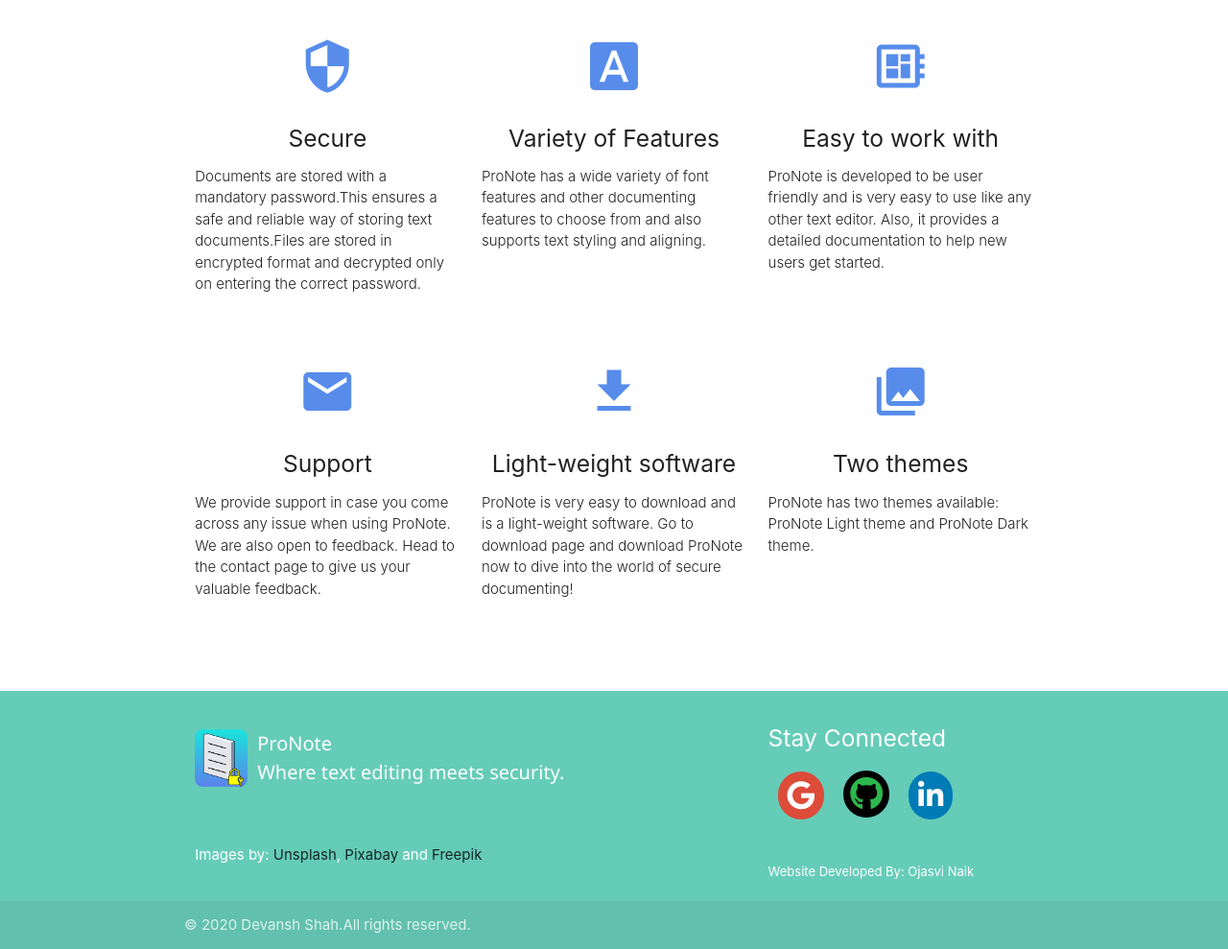
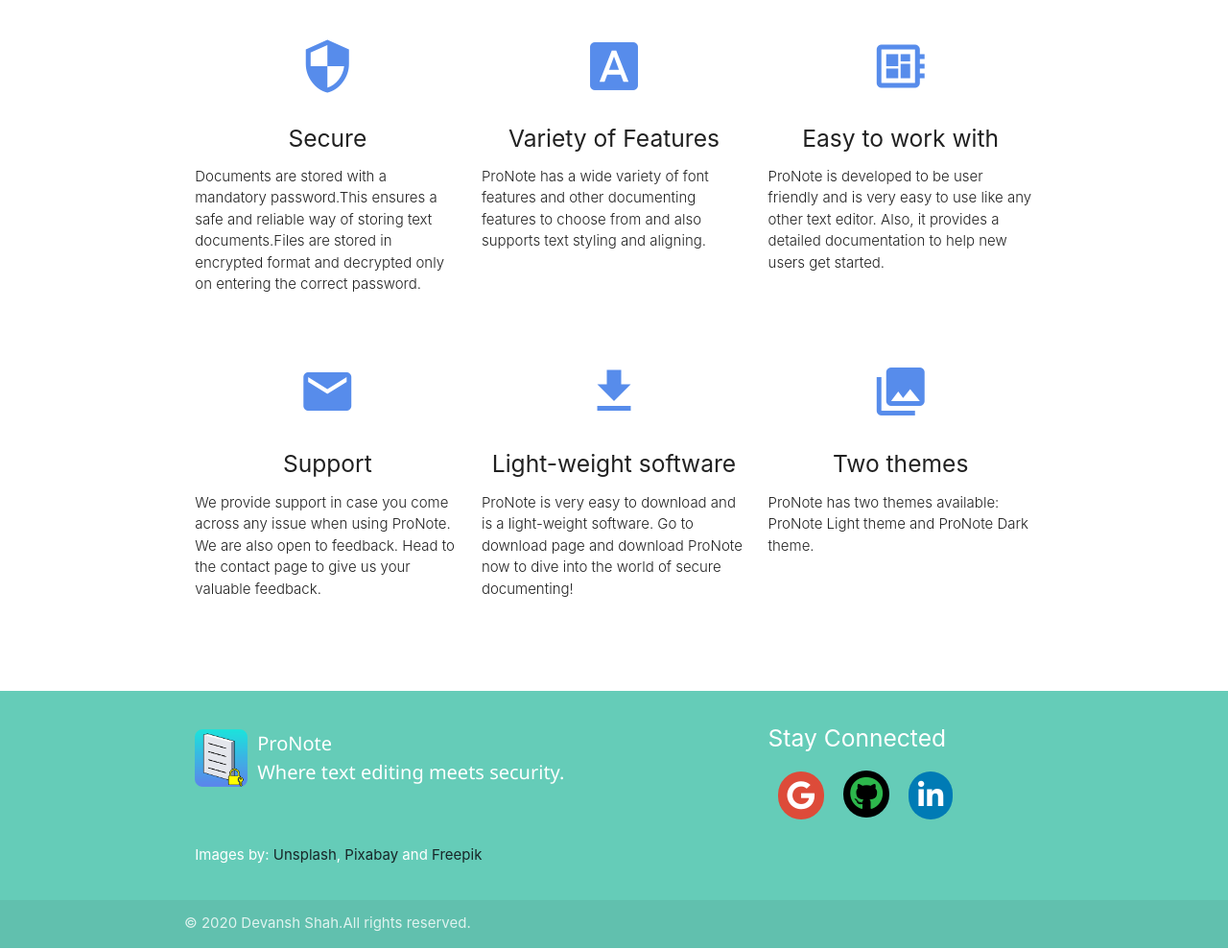
Before and after one commit to devansh2805/ProNote, a plain HTML site: page index.html in a window 1280 px wide. Shown: the part 876-1865 px from the top of the page at 96% size. Drawn offline with nearby package versions, Linux system fonts and the light colour scheme.

Commit message:
Update index.html

```diff
--- a/index.html
+++ b/index.html
@@ -152,7 +152,7 @@
               </div>
               <div class="col l4 offset-l2 s12">
                 <h5 class="white-text">Stay Connected</h5>
-                <p class="grey-text text-lighten-4"><a target="_blank" href="mailto:help.pronote@gmail.com"><i class="fab fa-google"></i></a><a target="_blank" href="https://github.com/devansh2805"><i class="fab fa-github"></i></a><a target="_blank" href="https://www.linkedin.com/in/devansh-shah-0abb34197"><i class="fab fa-linkedin-in"></i></a></p> <br><span style="font-size: 13px">Website Developed By: <a target="_blank" style="color:white" href="https://www.linkedin.com/in/ojasvi-naik-009980194">Ojasvi Naik</a> </span>
+                <p class="grey-text text-lighten-4"><a target="_blank" href="mailto:help.pronote@gmail.com"><i class="fab fa-google"></i></a><a target="_blank" href="https://github.com/devansh2805"><i class="fab fa-github"></i></a><a target="_blank" href="https://www.linkedin.com/in/devansh-shah-0abb34197"><i class="fab fa-linkedin-in"></i></a></p>
               </div>
             </div>
           </div>
```
